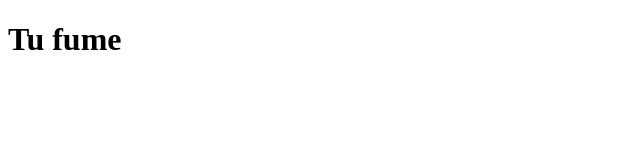
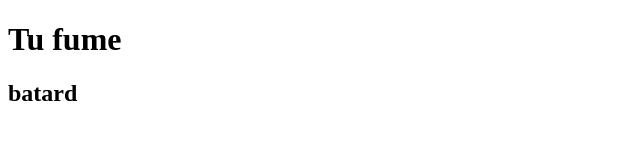
Before and after one commit to mickael14/projetgit, a plain HTML site: page index.html in a window 1280 px wide. Shown: the whole page, without its empty margins (0-640 px from the left). Drawn offline with Linux system fonts and the light colour scheme.

Commit message:
commit future

```diff
--- a/index.html
+++ b/index.html
@@ -5,5 +5,6 @@
 </head>
 <body>
 <h1> Tu fume </h1>
+<h2> batard </h2>
 </body>
 </html>
```
